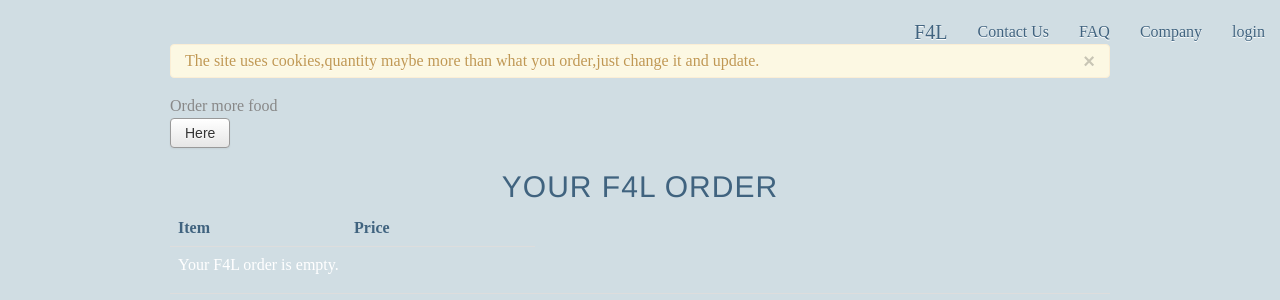
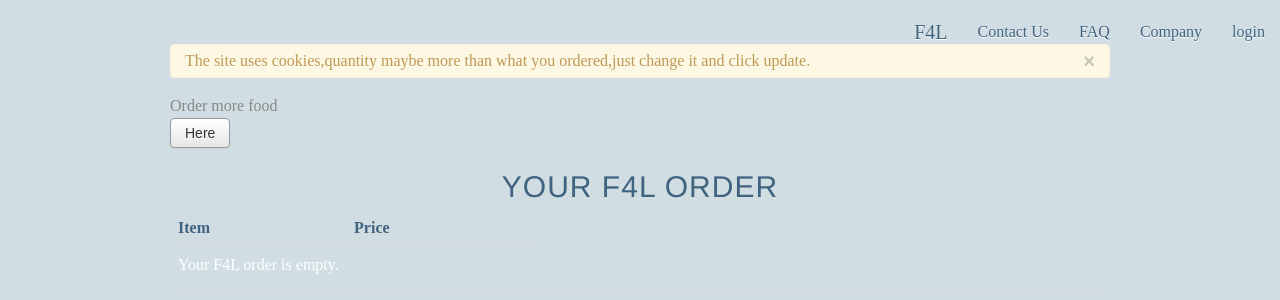
Before and after one commit to kLabRW/foodcourt, a Django app: template templates/public/order.html in a window 1280 px wide. Shown: the part 20-320 px from the top of the page. Run offline with Django 3.2, Linux system fonts and the light colour scheme; the template is opened without the code that fills it, so the values that code supplies are empty; parts of the project's set-up code (start-up, migrations or seed data) failed here and were passed over; some libraries are stand-ins or nearby versions.

Commit message:
more message fixes

```diff
--- a/templates/checkout/checkout.html
+++ b/templates/checkout/checkout.html
@@ -8,6 +8,7 @@
   <li>{{ error_message }}</li>
  </ul>
 {% endif %}
+<br />
 <div>
  <p class="text-center" style="color: #40637f;">Making Payments to F4L</p>
  <br />
@@ -15,7 +16,7 @@
  <br />
  <p class="wording">To pay, send sum equivalent to your <input type="submit" class="btn" value="Order Total" onclick="javascript:history.go(-1);"> on previous page, to 078###### for MTN or 072###### for tigo. </p>
  <br />
- <p class="wording">You and F4L(us) will receive an SMS notification of the transaction details from your carrier.</p>
+ <p class="wording">You and F4L(us) will receive an SMS notification of the transaction details.</p>
  <br />
  <p class="wording">Please complete form below with accurate information, the info provided will enable restaurants find you, and its the last one, we promise..</p>
 </div>
--- a/templates/public/order.html
+++ b/templates/public/order.html
@@ -3,7 +3,7 @@
 
 <div class="alert">
  <button type="button" class="close" data-dismiss="alert">&times;</button>
-  The site uses cookies,quantity maybe more than what you order,just change it and update.
+  The site uses cookies,quantity maybe more than what you ordered,just change it and click update.
 </div>
 <div style="top: 50px;">
  <p style="color: #888888;">Order more food <input type="submit" class="btn" value="Here" onClick="javascript:history.go(-3);"></p>
```
